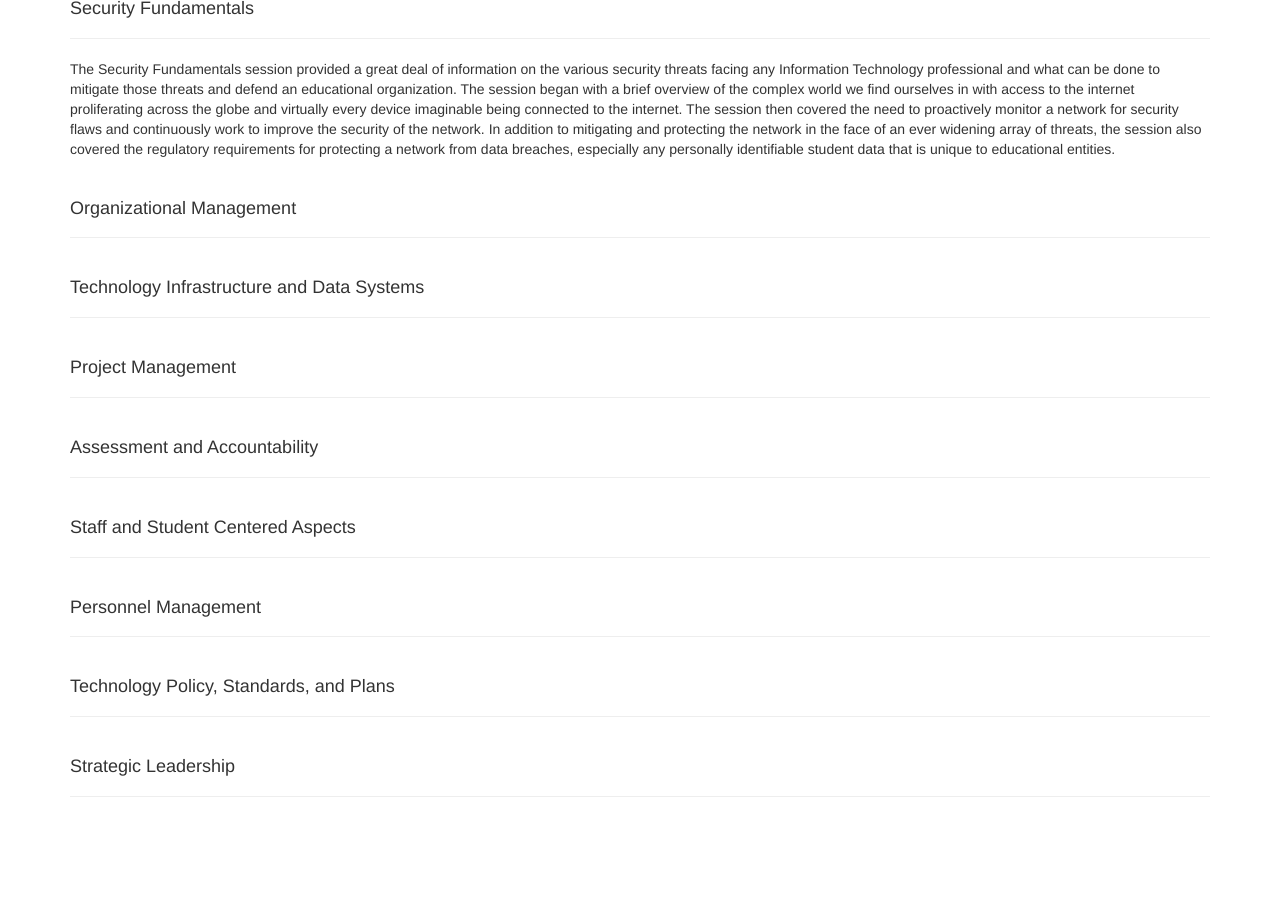
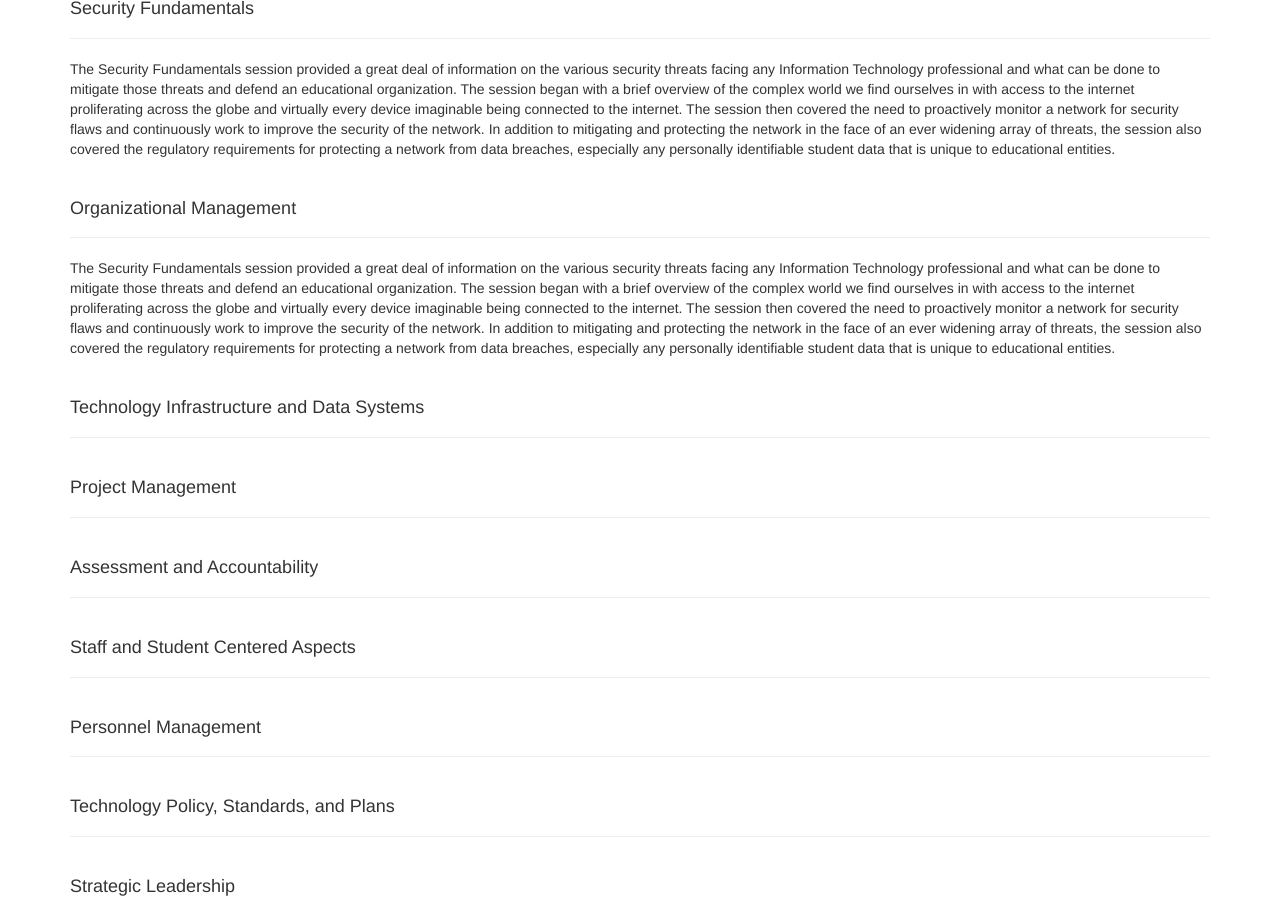
Before and after one commit to shanepinnell/shanepinnell.github.io, a Jekyll site: the page built from cto_mentor/summary.html, in a window 1280 px wide and 900 px high, scrolled down 1729 px. Built offline with Jekyll 4.4.1, drawn with Linux system fonts in a browser that asks for light colours; nearby versions of some CDN libraries; library files that are not in the unit come from our copies; before the commit the page ends 2546 px from its top, so only the background shows below that.

Commit message:
Added to summaries

```diff
--- a/cto_mentor/summary.html
+++ b/cto_mentor/summary.html
@@ -56,6 +56,10 @@ One other aspect of the Professional Development session was the discussion of t
 <div class="page-header">
 	<h4>Organizational Management</h4>
 </div>
+<p>
+	The Security Fundamentals session provided a great deal of information on the various security threats facing any Information Technology professional and what can be done to mitigate those threats and defend an educational organization. The session began with a brief overview of the complex world we find ourselves in with access to the internet proliferating across the globe and virtually every device imaginable being connected to the internet. The session then covered the need to proactively monitor a network for security flaws and continuously work to improve the security of the network. In addition to mitigating and protecting the network in the face of an ever widening array of threats, the session also covered the regulatory requirements for protecting a network from data breaches, especially any personally identifiable student data that is unique to educational entities.
+</p>
+
 <div class="page-header">
 	<h4>Technology Infrastructure and Data Systems</h4>
 </div>
```
